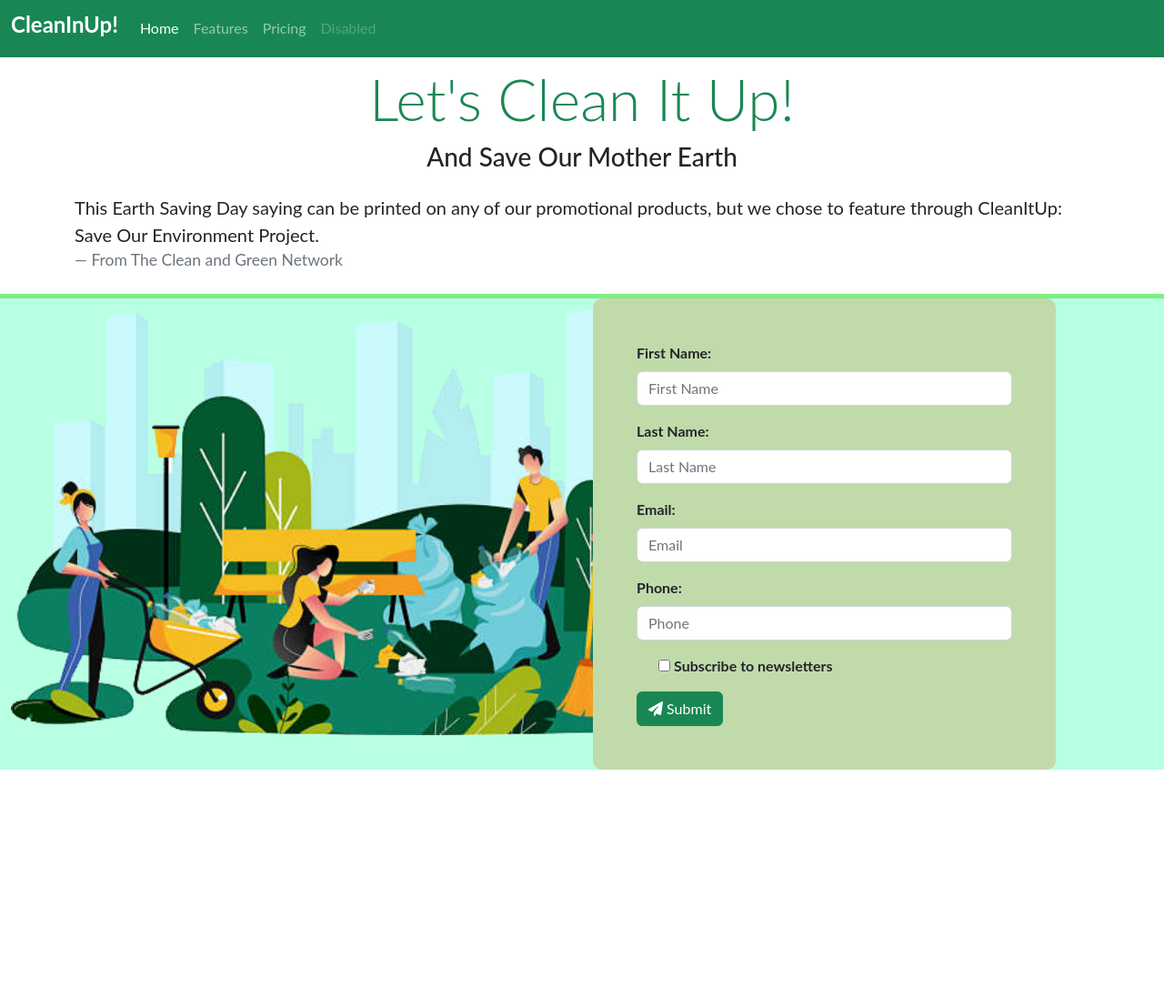
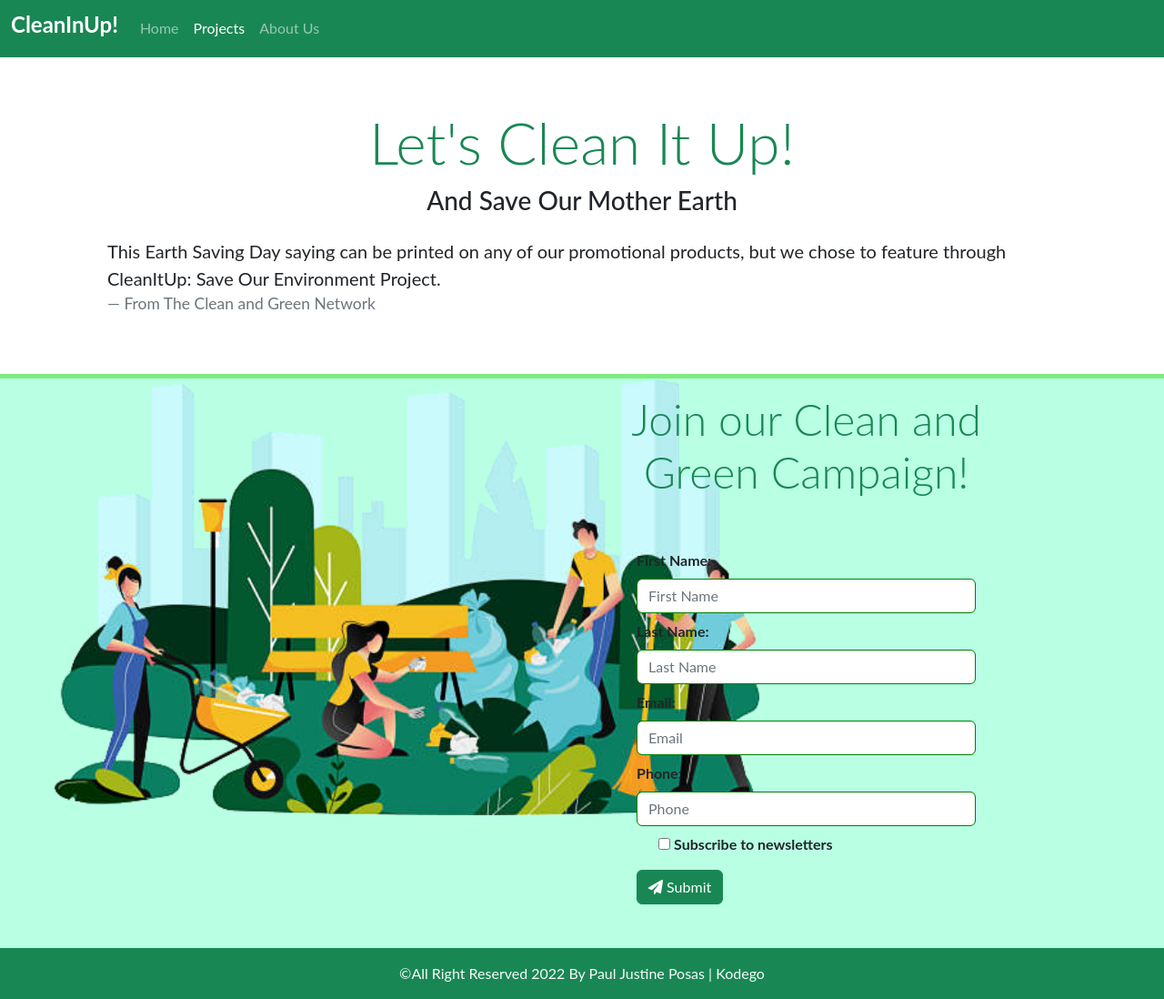
Before and after one commit to paul-just20/bs-landingpage, a plain HTML site: page index.html in a window 1280 px wide. Shown: the whole page at 91% size. Before the commit the page ends 846 px from the top, so only its background shows below. Drawn offline with nearby package versions, Linux system fonts and the light colour scheme.

Commit message:
Add files via upload

```diff
--- a/custom.css
+++ b/custom.css
@@ -1,52 +1,42 @@
-body{
-    font-family: "Poppins",Lato, sans-serif;
-}
-div.col{
-   /*border: 1px solid #000; */
-}
-
-.spacer-top{
-    margin-top: 20px;
-}
+body{ font-family: "Poppins",Lato, sans-serif; }
+.spacer-top{ margin-top: 20px; }
 
 .b-ground{
   background-color:#b8ffe4;
   border-top: 5px solid rgb(128, 236, 128);
 }
 form.layout{
-    background-color: rgb(193, 218, 170);
+   /* background-color: rgb(193, 218, 170); */
     border-radius: 10px;
     width: 100%;
     float: right;
 }
-label{
-    font-weight: bold;
-}
-img{
+label{ font-weight: bold;}
+/*img{
     padding-top: 10px;
     display: block;
     margin: auto;
 }
-
+*/
+input[type]{
+    border: 1px solid green;
+}
 
 /*   for Landscape Phones less than 576px Size*/
-@media (min-width: 576px) {
+@media (max-width: 576px) {
     img{
         height: 50vh;
        }
-
  }
 /* for Large Media Tablets */
  @media (min-width: 768px){
     img{
         height: 70vh;
        }
-
  }
  /* for Large Devices and Desktops */
 @media (min-width: 992px) {
     img{
         height: 60vh;
        }
-
 }
--- a/index.html
+++ b/index.html
@@ -12,7 +12,7 @@
   </head>
 <body>
     <!-- NAVIGATION GOES HERE -->
-    <nav class="navbar navbar-expand-sm bg-success navbar-dark">
+    <nav class="navbar navbar-expand-sm bg-success navbar-dark justify-content-center">
         <div class="container-fluid">
           <a class="navbar-brand" href="#"><h4 class="fw-bold">CleanInUp!</h4></a>
           <button class="navbar-toggler" type="button" data-bs-toggle="collapse" data-bs-target="#navbarNavAltMarkup" aria-controls="navbarNavAltMarkup" aria-expanded="false" aria-label="Toggle navigation">
@@ -20,18 +20,16 @@
           </button>
           <div class="collapse navbar-collapse fw-normal" id="navbarNavAltMarkup">
             <div class="navbar-nav">
-              <a class="nav-link active" aria-current="page" href="#">Home</a>
-              <a class="nav-link" href="#">Features</a>
-              <a class="nav-link" href="#">Pricing</a>
-              <a class="nav-link disabled" href="#" tabindex="-1" aria-disabled="true">Disabled</a>
+              <a class="nav-link href="#">Home</a>
+              <a class="nav-link active" aria-current="page"  href="#">Projects</a>
+              <a class="nav-link" href="#">About Us</a>
             </div>
           </div>
         </div>
       </nav>
 <!-- CONTAINER FOR WHOLE LANDING BODY -->
 <div class="container-fluid">
-<!-- LEFT SIDE -->
-    <div class="container pb-2">
+    <div class="container p-5">
       <div class="col-12">
         <h3 class="display-3 text-success pt-2 text-center">Let's Clean It Up!</h3>
         <h3 class="text-center pb-3">And Save Our Mother Earth</h3>
@@ -44,26 +42,28 @@
           </blockquote>
       </div>
     </div>
-    <div class="row b-ground">
+<!-- LEFT SIDE -->
+    <div class="row b-ground px-5">
         <div class="col col-lg-6 col-sm-12 col-xs-12 ">
-          <img src="bgtrans.png" alt="CleanandGreenBG">
+          <img src="bgtrans.png" alt="CleanandGreenBG" class="d-block mx-auto">
         </div>
 <!-- RIGHT SIDE -->
         <div class="col col-lg-5 col-sm-12 col-xs-12 ">
+            <h4 class="mt-3 text-center display-5 text-success">Join our Clean and Green Campaign!</h4>
           <form class="p-5 p-sm-12 layout" action="https://formsubmit.co/a2e71bbf289fd2accecf006e36d0d3b0" method="POST">
-            <div class="mb-3">
+            <div class="mb-2">
               <label for="firstname" class="form-label">First Name:</label>
               <input type="text" class="form-control" id="firstname" name="First_Name:" aria-describedby="emailHelp" placeholder="First Name">
             </div>
-            <div class="mb-3">
+            <div class="mb-2">
               <label for="lastname" class="form-label">Last Name:</label>
               <input type="text" class="form-control" id="lastname" name="Last_Name:" placeholder="Last Name">
             </div>
-            <div class="mb-3">
+            <div class="mb-2">
               <label for="email" class="form-label">Email:</label>
               <input type="email" class="form-control" id="email" name="Email:" placeholder="Email">
             </div>
-            <div class="mb-3">
+            <div class="mb-2">
               <label for="phone" class="form-label">Phone:</label>
               <input type="number" class="form-control" id="number" name="Phone:" placeholder="Phone">
             </div>
@@ -77,5 +77,14 @@
         </div>
     </div>
 </div>
+    <footer>
+      <div class="container-fluid p-3 text-light bg-success" >
+        <div class="row">
+          <div class="col-12 text-center">
+             &copy;All Right Reserved 2022 By Paul Justine Posas | Kodego
+          </div>
+        </div>
+      </div>
+    </footer>
 </body>
 </html>
```
